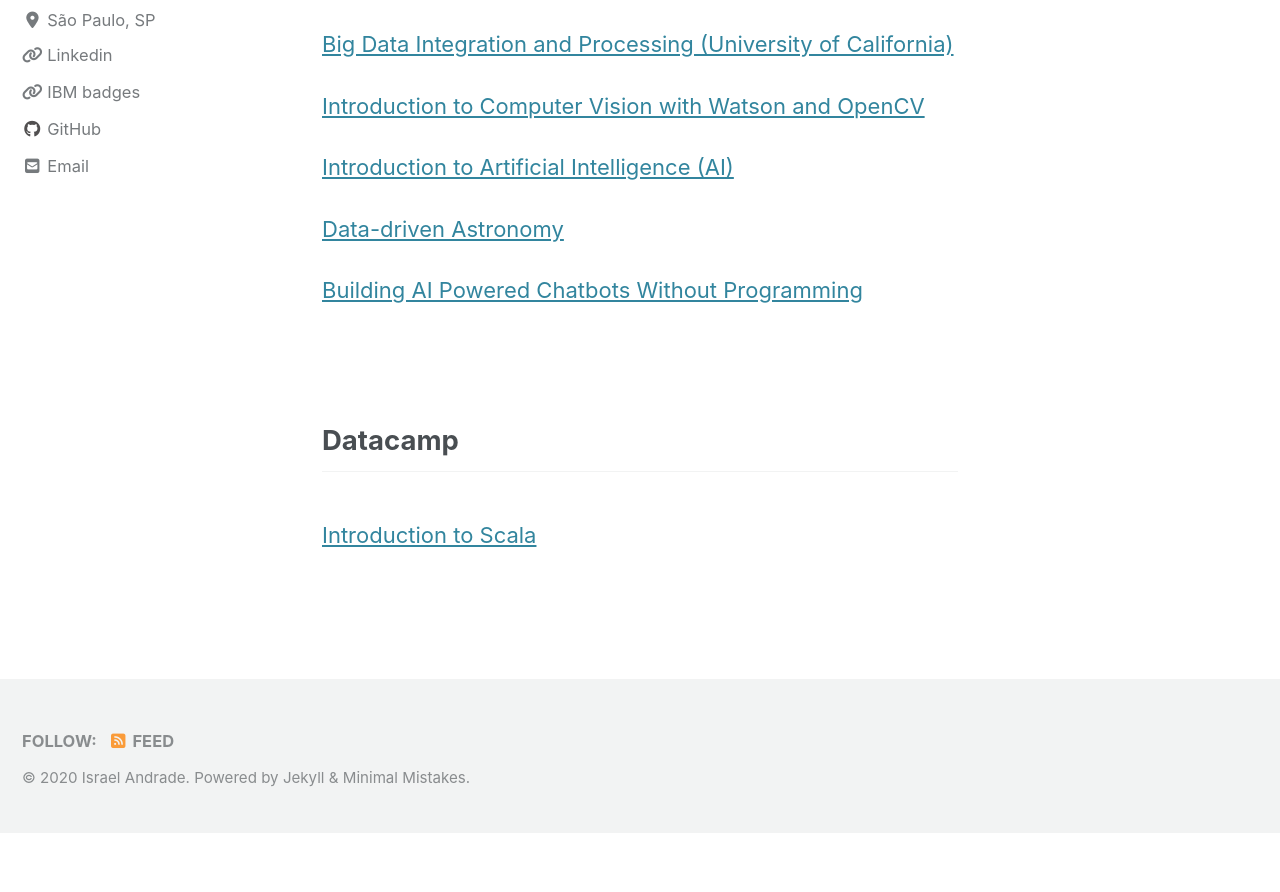
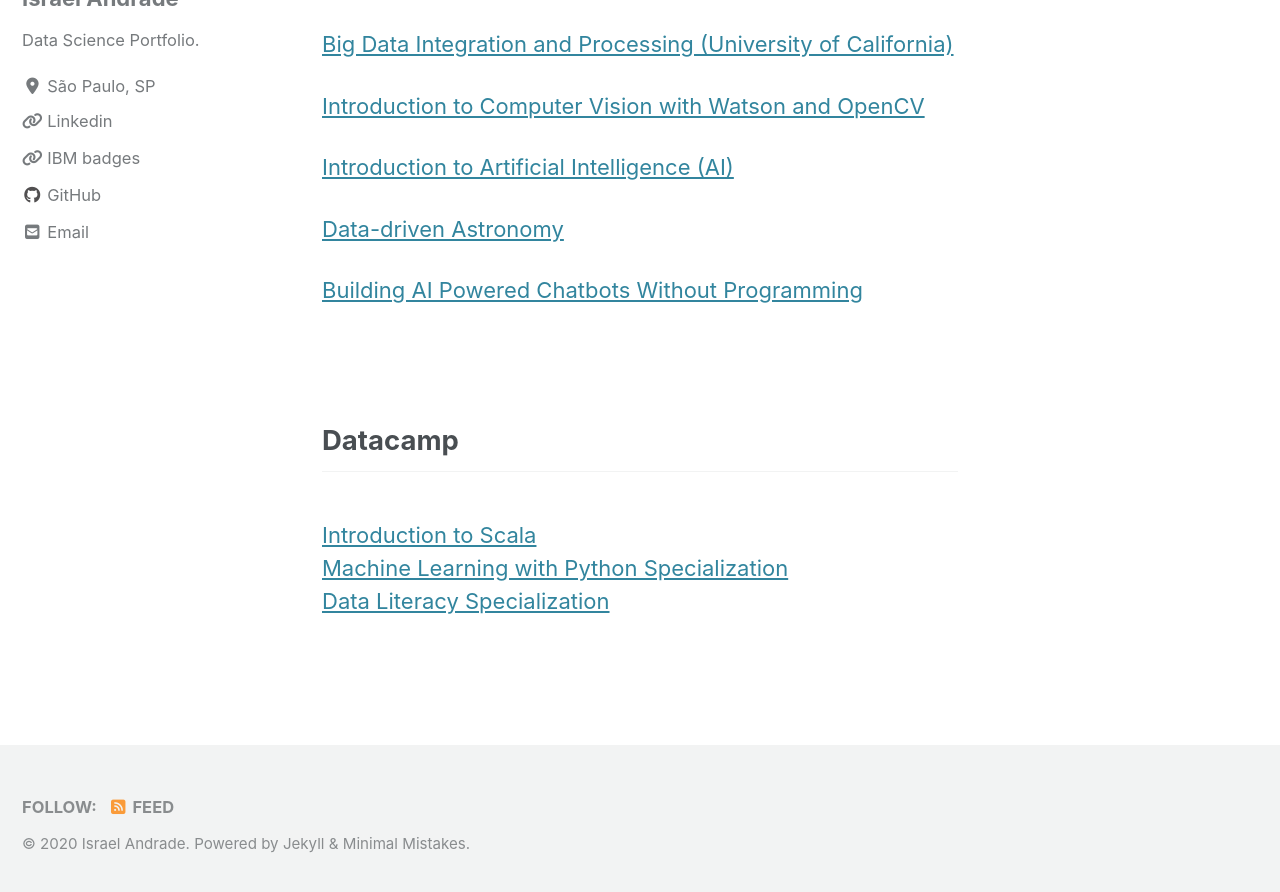
Before and after one commit to masuta15/masuta15br.github.io, a Jekyll site: the page built from _pages/courses.md, in a window 1280 px wide and 900 px high, scrolled down 4177 px. Shown: the top 892 px of the window. Built offline with Jekyll 4.4.1, drawn with Linux system fonts in a browser that asks for light colours; cached includes are drawn as plain includes; nearby versions of some CDN libraries; before the commit the page ends 5011 px from its top, so only the background shows below that.

Commit message:
Update courses.md

```diff
--- a/_pages/courses.md
+++ b/_pages/courses.md
@@ -117,3 +117,5 @@ In this Machine Learning Specialization was used the graphlab and turicreate  li
 <h2>Datacamp</h2>
 <br/>
 [Introduction to Scala](https://www.datacamp.com/statement-of-accomplishment/course/b35465fd4390dc360ebc30ce27ab8a4e6abb1285)<br/>
+[Machine Learning with Python Specialization](https://www.datacamp.com/statement-of-accomplishment/track/d76875cb54c960bb25bce365aaaa1f98ae6a4291)<br/>
+[Data Literacy Specialization](https://www.datacamp.com/statement-of-accomplishment/track/358497150d7a259da1250dcab4009641818d9311)<br/>
```
